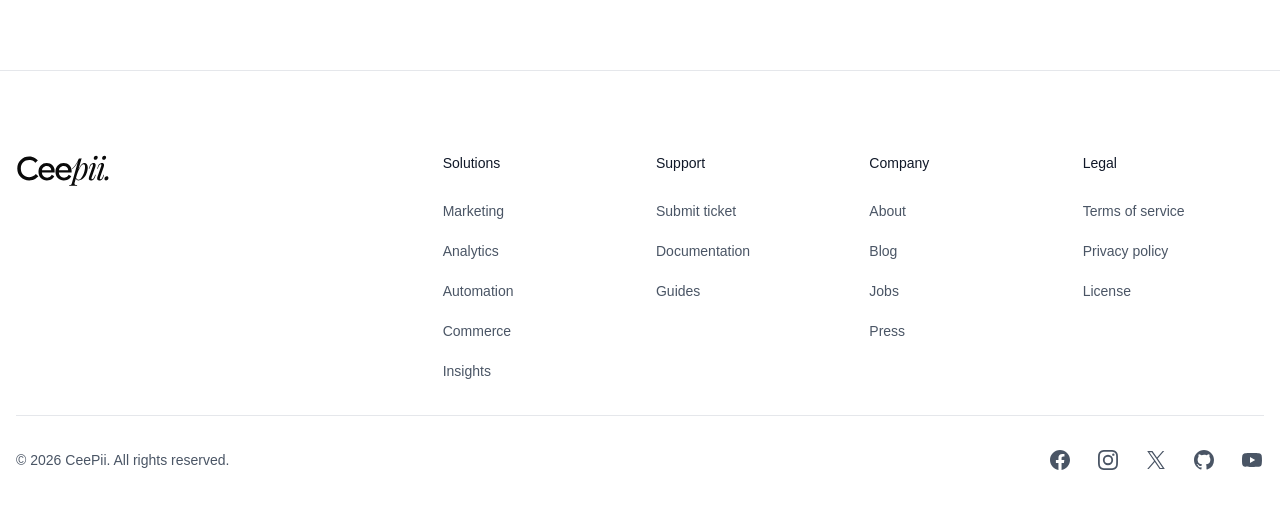
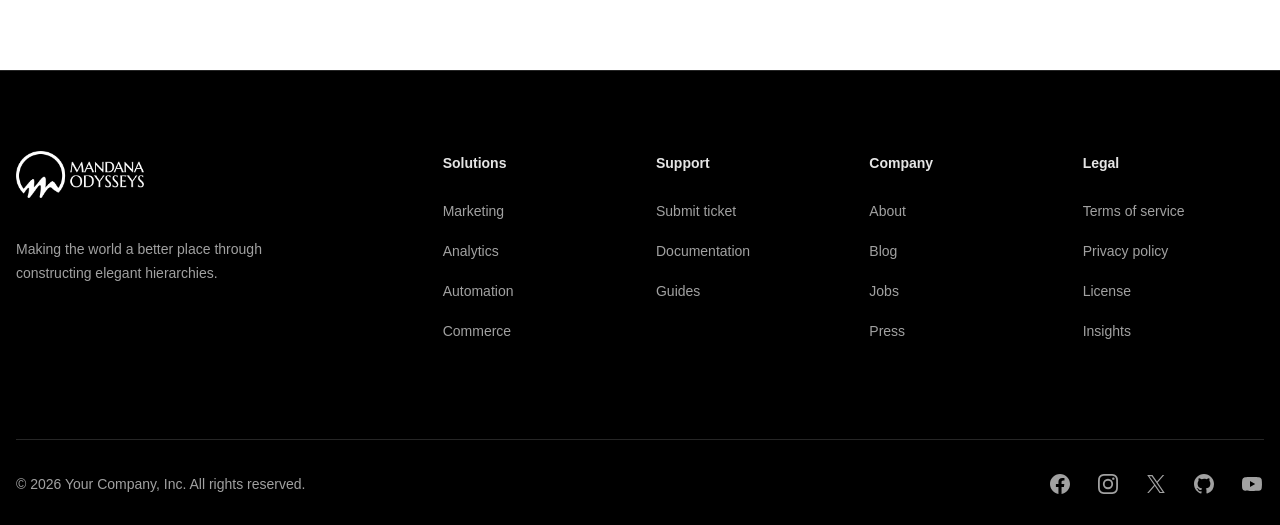
Before and after one commit to pranayverma38/mandanaodysseys-fe, a Next.js app: page / in a window 1280 px wide. Shown: the part 5207-5732 px from the top of the page. Before the commit the page ends 5711 px from the top, so only its background shows below. Built offline with nearby package versions, Linux system fonts and the light colour scheme; a web font is replaced by a local one.

Commit message:
Refactor footer component to support variant styles and update layout to use Footer2; replace Footer3 with Footer2 in home page layout.

```diff
--- a/src/app/(app)/(home-pages)/(home)/layout.tsx
+++ b/src/app/(app)/(home-pages)/(home)/layout.tsx
@@ -1,7 +1,7 @@
 import Aside from '@/components/aside'
 import AsideSidebarNavigation from '@/components/aside-sidebar-navigation'
 import FooterQuickNavigation from '@/components/footer-quick-navigation'
-import Footer3 from '@/components/footer3'
+import Footer2 from '@/components/footer2'
 import Header3 from '@/components/header/header3'
 // import HeroSearchFormMobile from '@/components/hero-search-form-mobile/hero-search-form-mobile'
 import { MotionDiv } from '@/components/motion-div'
@@ -43,7 +43,7 @@ export default function Layout({ children }: { children: React.ReactNode }) {
       {/* FooterQuickNavigation - Displays on mobile devices and is fixed at the bottom of the screen */}
       <FooterQuickNavigation />
       {/* Chose footer style here!!!! */}
-      <Footer3 /> {/* <Footer /> or <Footer2 /> or <Footer3 /> or <Footer4 />*/}
+      <Footer2 variant="dark" /> {/* <Footer /> or <Footer2 /> or <Footer3 /> or <Footer4 />*/}
       {/*  */}
       <AsideSidebarNavigation />
     </Aside.Provider>
--- a/src/components/footer2.tsx
+++ b/src/components/footer2.tsx
@@ -1,6 +1,48 @@
 import Logo from '@/components/logo'
 
 import type { JSX } from 'react'
+
+type Footer2Variant = 'light' | 'dark'
+
+interface Footer2Props {
+  variant?: Footer2Variant
+}
+
+const footerVariantStyles: Record<
+  Footer2Variant,
+  {
+    root: string
+    tagline: string
+    heading: string
+    link: string
+    bottomBar: string
+    copyright: string
+    social: string
+    logoVariant: 'default' | 'full-white'
+  }
+> = {
+  light: {
+    root: 'border-t border-border',
+    tagline: 'text-sm/6 text-balance text-gray-600 dark:text-neutral-400',
+    heading: 'text-sm/6 font-semibold text-gray-900 dark:text-neutral-300',
+    link: 'text-sm/6 text-gray-600 hover:text-gray-900 dark:text-neutral-400',
+    bottomBar:
+      'mt-16 border-t border-gray-900/10 pt-8 sm:mt-20 lg:mt-24 dark:border-gray-700 md:flex md:items-center md:justify-between',
+    copyright: 'text-sm/6 text-gray-600 md:order-1 dark:text-neutral-400',
+    social: 'text-gray-600 hover:text-gray-800 dark:text-neutral-400',
+    logoVariant: 'default',
+  },
+  dark: {
+    root: 'border-t border-neutral-800 bg-black',
+    tagline: 'text-sm/6 text-balance text-neutral-400',
+    heading: 'text-sm/6 font-semibold text-neutral-200',
+    link: 'text-sm/6 text-neutral-400 hover:text-white',
+    bottomBar: 'mt-16 border-t border-neutral-800 pt-8 sm:mt-20 lg:mt-24 md:flex md:items-center md:justify-between',
+    copyright: 'text-sm/6 text-neutral-400 md:order-1',
+    social: 'text-neutral-400 hover:text-white',
+    logoVariant: 'full-white',
+  },
+}
 
 const navigation: {
   solutions: { name: string; href: string }[]
@@ -101,33 +143,27 @@ const navigation: {
   ],
 }
 
-export default function Footer2() {
+export default function Footer2({ variant = 'light' }: Footer2Props) {
+  const styles = footerVariantStyles[variant]
+
   return (
-    <footer className="border-t border-border">
+    <footer className={styles.root}>
       <div className="container section-space pb-8!">
         <div className="xl:grid xl:grid-cols-3 xl:gap-8">
           <div className="space-y-8">
-            <Logo className="w-20" />
-            <p className="text-sm/6 text-balance text-gray-600 dark:text-neutral-400">
+            <Logo className="w-20" variant={styles.logoVariant} />
+            <p className={styles.tagline}>
               Making the world a better place through constructing elegant hierarchies.
             </p>
-            <div className="flex gap-x-6">
-              {navigation.social.map((item) => (
-                <a key={item.name} href={item.href} className="text-gray-600 hover:text-gray-800 dark:text-neutral-400">
-                  <span className="sr-only">{item.name}</span>
-                  <item.icon aria-hidden="true" className="size-6" />
-                </a>
-              ))}
-            </div>
           </div>
           <div className="mt-16 grid grid-cols-2 gap-8 xl:col-span-2 xl:mt-0">
             <div className="md:grid md:grid-cols-2 md:gap-8">
               <div>
-                <h3 className="text-sm/6 font-semibold text-gray-900 dark:text-neutral-300">Solutions</h3>
+                <h3 className={styles.heading}>Solutions</h3>
                 <ul role="list" className="mt-6 space-y-4">
                   {navigation.solutions.map((item) => (
                     <li key={item.name}>
-                      <a href={item.href} className="text-sm/6 text-gray-600 hover:text-gray-900 dark:text-neutral-400">
+                      <a href={item.href} className={styles.link}>
                         {item.name}
                       </a>
                     </li>
@@ -135,11 +171,11 @@ export default function Footer2() {
                 </ul>
               </div>
               <div className="mt-10 md:mt-0">
-                <h3 className="text-sm/6 font-semibold text-gray-900 dark:text-neutral-300">Support</h3>
+                <h3 className={styles.heading}>Support</h3>
                 <ul role="list" className="mt-6 space-y-4">
                   {navigation.support.map((item) => (
                     <li key={item.name}>
-                      <a href={item.href} className="text-sm/6 text-gray-600 hover:text-gray-900 dark:text-neutral-400">
+                      <a href={item.href} className={styles.link}>
                         {item.name}
                       </a>
                     </li>
@@ -149,11 +185,11 @@ export default function Footer2() {
             </div>
             <div className="md:grid md:grid-cols-2 md:gap-8">
               <div>
-                <h3 className="text-sm/6 font-semibold text-gray-900 dark:text-neutral-300">Company</h3>
+                <h3 className={styles.heading}>Company</h3>
                 <ul role="list" className="mt-6 space-y-4">
                   {navigation.company.map((item) => (
                     <li key={item.name}>
-                      <a href={item.href} className="text-sm/6 text-gray-600 hover:text-gray-900 dark:text-neutral-400">
+                      <a href={item.href} className={styles.link}>
                         {item.name}
                       </a>
                     </li>
@@ -161,11 +197,11 @@ export default function Footer2() {
                 </ul>
               </div>
               <div className="mt-10 md:mt-0">
-                <h3 className="text-sm/6 font-semibold text-gray-900 dark:text-neutral-300">Legal</h3>
+                <h3 className={styles.heading}>Legal</h3>
                 <ul role="list" className="mt-6 space-y-4">
                   {navigation.legal.map((item) => (
                     <li key={item.name}>
-                      <a href={item.href} className="text-sm/6 text-gray-600 hover:text-gray-900 dark:text-neutral-400">
+                      <a href={item.href} className={styles.link}>
                         {item.name}
                       </a>
                     </li>
@@ -175,10 +211,16 @@ export default function Footer2() {
             </div>
           </div>
         </div>
-        <div className="mt-16 border-t border-gray-900/10 pt-8 sm:mt-20 lg:mt-24 dark:border-gray-700">
-          <p className="text-sm/6 text-gray-600 dark:text-neutral-400">
-            &copy; 2026 Your Company, Inc. All rights reserved.
-          </p>
+        <div className={styles.bottomBar}>
+          <p className={styles.copyright}>&copy; 2026 Your Company, Inc. All rights reserved.</p>
+          <div className="mt-8 flex gap-x-6 md:order-2 md:mt-0">
+            {navigation.social.map((item) => (
+              <a key={item.name} href={item.href} className={styles.social}>
+                <span className="sr-only">{item.name}</span>
+                <item.icon aria-hidden="true" className="size-6" />
+              </a>
+            ))}
+          </div>
         </div>
       </div>
     </footer>
```
